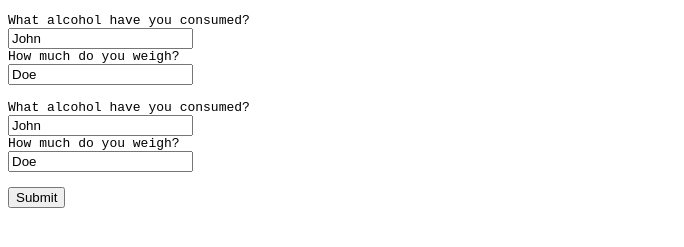
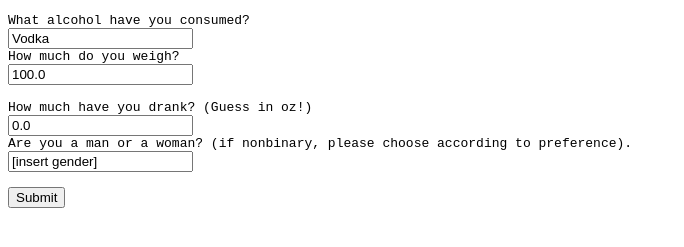
Before and after one commit to poojha-p/BAC-Calculator, a website: page index.html in a window 1280 px wide. Shown: the part 41-288 px from the top of the page, without its empty margins (0-684 px from the left). Drawn offline with Linux system fonts and the light colour scheme.

Commit message:
added to js and fixed html

```diff
--- a/index.html
+++ b/index.html
@@ -1,5 +1,6 @@
 <!DOCTYPE html>
 <html lang="en">
+
 <head>
     <meta charset="UTF-8">
     <meta http-equiv="X-UA-Compatible" content="IE=edge">
@@ -7,18 +8,22 @@
     <title>BAC Calculator</title>
     <link rel="stylesheet" href="app.css">
 </head>
+
 <body>
     <h2>BAC Calculator</h2>
-        <form action="/action_page.php">
-            <label for="drink">What alcohol have you consumed?</label><br>
-            <input type="text" id="alc_brand" name="fname" value="John"><br>
-            <label for="weight">How much do you weigh?</label><br>
-            <input type="text" id="weight" name="lname" value="Doe"><br><br>
-            <label for="drink">What alcohol have you consumed?</label><br>
-            <input type="text" id="alc_brand" name="fname" value="John"><br>
-            <label for="weight">How much do you weigh?</label><br>
-            <input type="text" id="weight" name="lname" value="Doe"><br><br>
-            <input type="submit" value="Submit">
-          </form>
+    <form action="app.js">
+        <label for="drink">What alcohol have you consumed?</label><br>
+        <input type="text" id="alc_brand" name="fname" value="Vodka"><br>
+        <label for="weight">How much do you weigh?</label><br>
+        <input type="text" id="weight" name="lname" value="100.0"><br><br>
+        <label for="how_much">How much have you drank? (Guess in oz!)</label><br>
+        <input type="text" id="how_much_drunk_oz" name="fname" value="0.0"><br>
+        <label for="gender">Are you a man or a woman? (if nonbinary, please choose according to preference).</label><br>
+        <input type="text" id="gender" name="lname" value="[insert gender]"><br><br>
+        <input type="submit" value="Submit">
+    </form>
 </body>
+
+<script src="app.js"></script>
+
 </html>
```
Also changed, not shown: src/main/js/app.js (+11 -2 lines).
